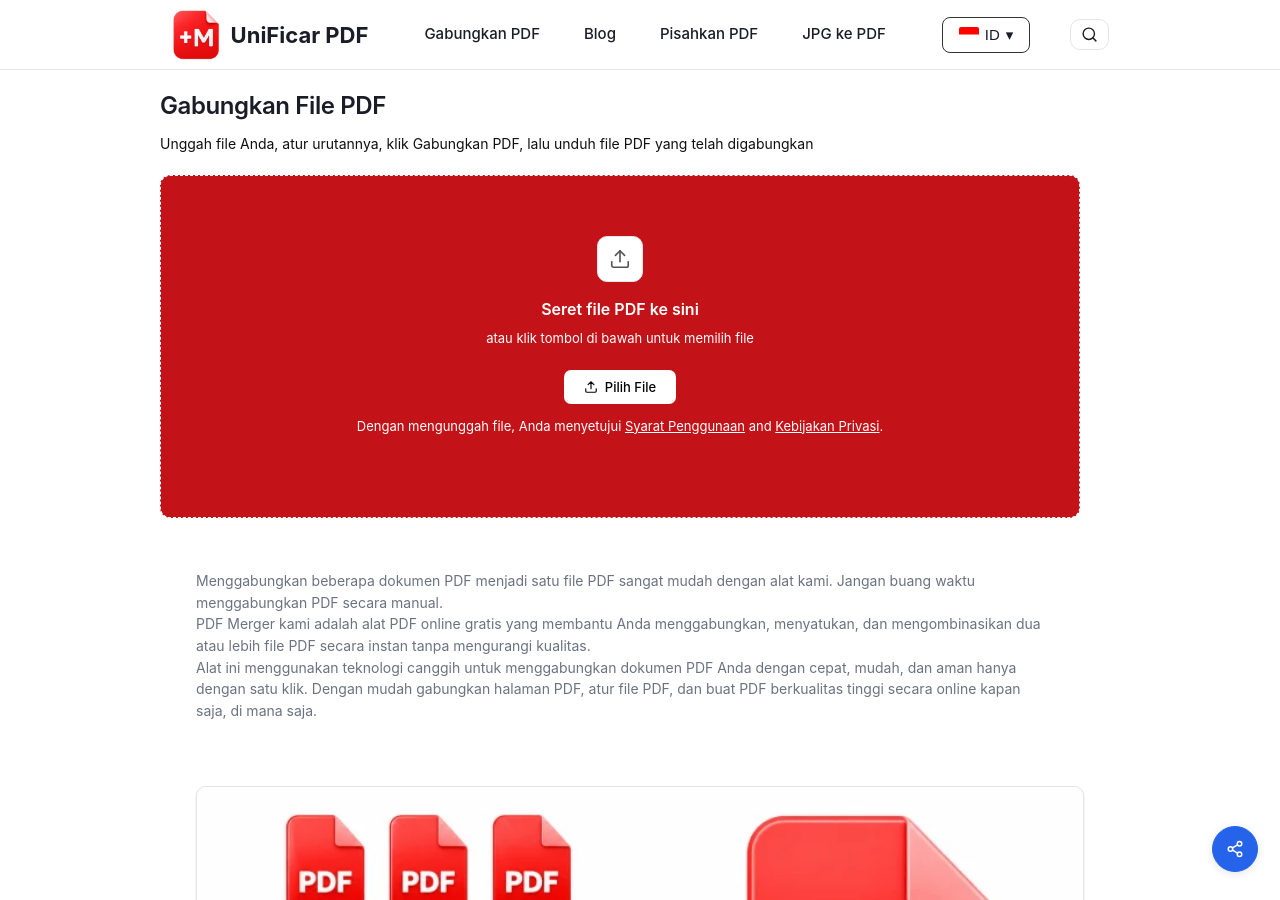
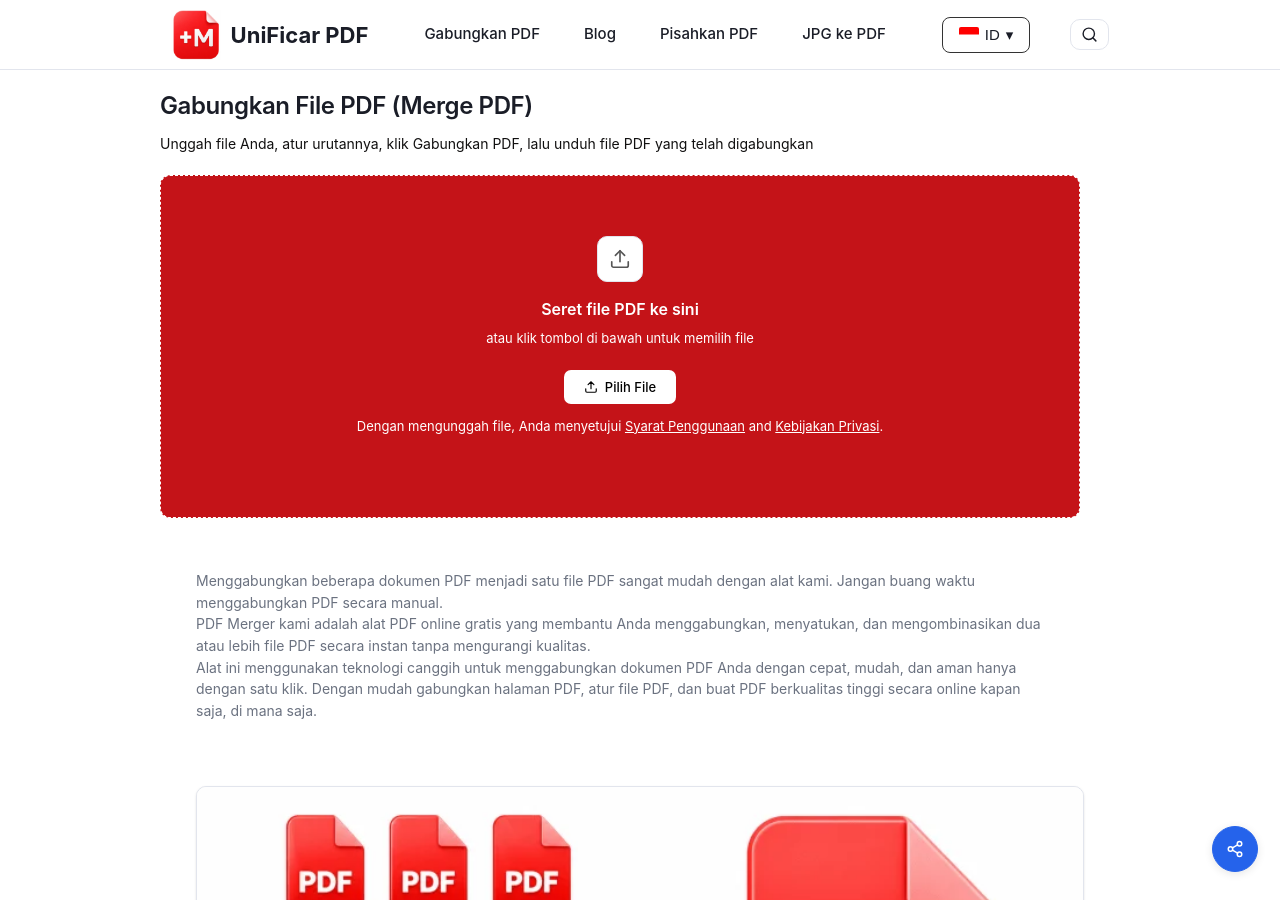
Before and after one commit to rforrupesh/jekyllmultilingual, a Jekyll site: the page built from id/index.md, in a window 1280 px wide and 900 px high. Built offline with Jekyll 4.4.1, drawn with Linux system fonts in a browser that asks for light colours; cached includes are drawn as plain includes.

Commit message:
Update index.md

```diff
--- a/id/index.md
+++ b/id/index.md
@@ -718,7 +718,7 @@ scripts:
 <main class="container1">
 
   <!-- H1 + P — visible before upload, hidden after -->
-  <h1 class="page-title" id="pageTitle">Gabungkan File PDF</h1>
+  <h1 class="page-title" id="pageTitle">Gabungkan File PDF (Merge PDF)</h1>
   <p class="page-sub" id="pageSub">Unggah file Anda, atur urutannya, klik Gabungkan PDF, lalu unduh file PDF yang telah digabungkan</p>
 
   <!-- UPLOAD STATE (centered, full viewport height) -->
```
